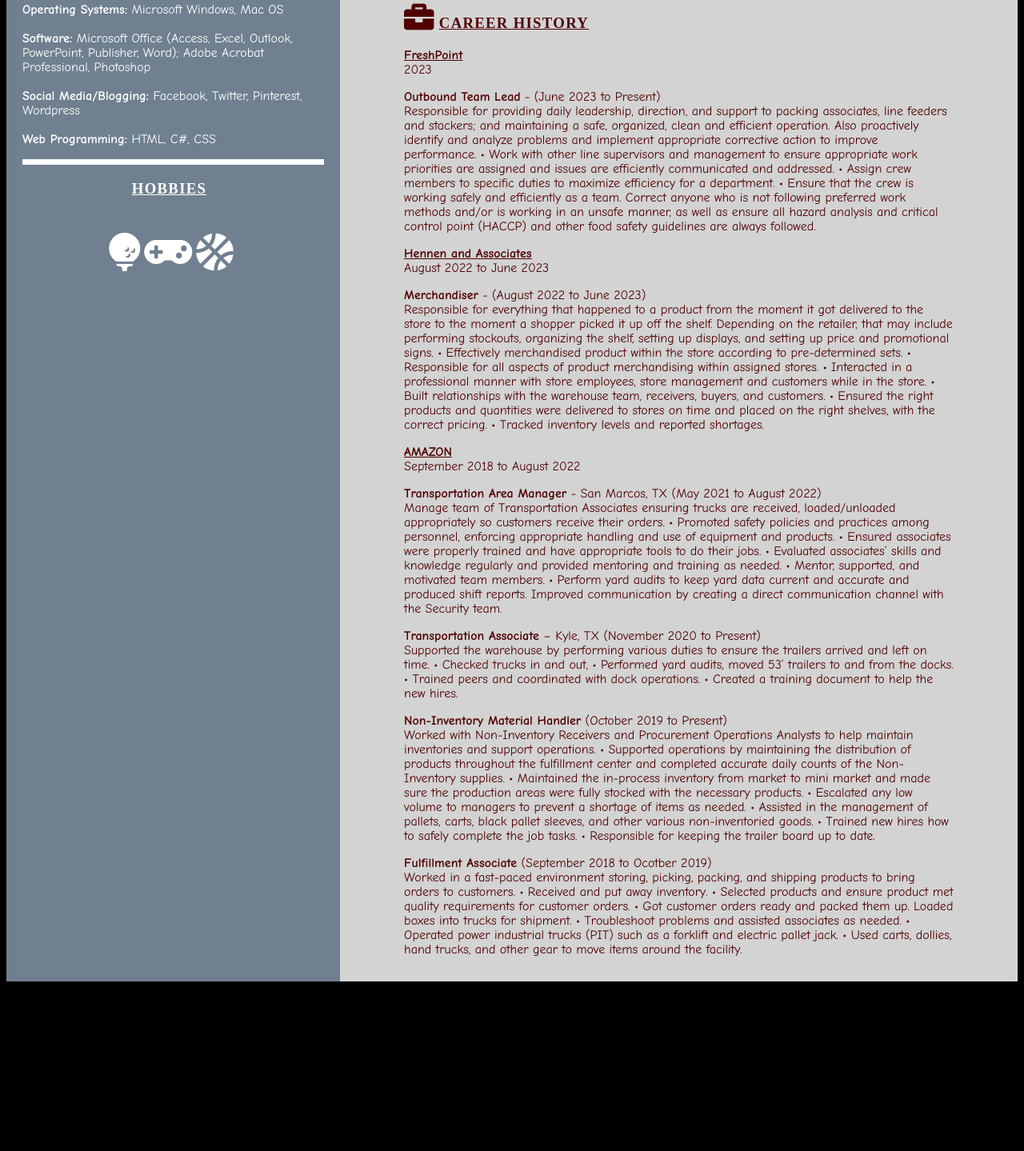
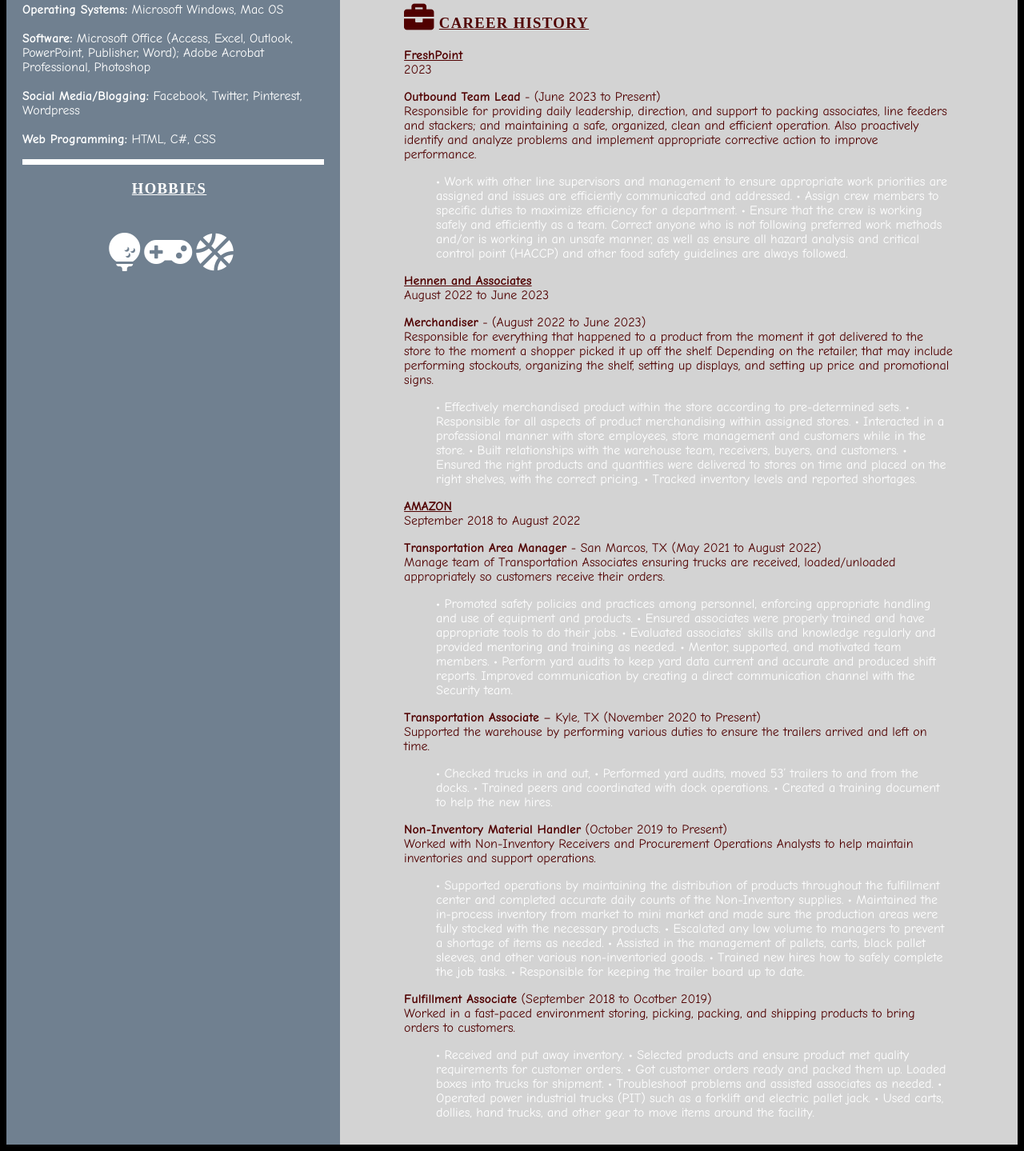
Before and after one commit to joshbaird17/resume, a plain HTML site: page index.html in a window 1280 px wide. Shown: the part 545-1984 px from the top of the page at 80% size. Before the commit the page ends 1780 px from the top, so only its background shows below. Drawn offline with Linux system fonts and the light colour scheme.

Commit message:
Update index.html
added bullet points

```diff
--- a/index.html
+++ b/index.html
@@ -76,59 +76,59 @@
                 <p><b>Outbound Team Lead</b> - (June 2023 to Present)<br>
                       Responsible for providing daily leadership, direction, and support to packing associates, line feeders and stackers; and maintaining a safe, organized, clean
                       and efficient operation. Also proactively identify and analyze problems and implement appropriate corrective action to improve performance.
-                     •	Work with other line supervisors and management to ensure appropriate work priorities are assigned and issues are efficiently communicated and addressed.
+                     <ul style=“list-style-type:circle>•	Work with other line supervisors and management to ensure appropriate work priorities are assigned and issues are efficiently communicated and addressed.
                      •	Assign crew members to specific duties to maximize efficiency for a department.
                      •	Ensure that the crew is working safely and efficiently as a team. Correct anyone who is not following preferred work methods and/or is working
                         in an unsafe manner, as well as ensure all hazard analysis and critical control point (HACCP) and other food safety guidelines are always followed.
-               </p>
+               </ul></p>
                    <p><b><u>Hennen and Associates</b></u><br>August 2022 to June 2023</p>
                 <p><b>Merchandiser</b> - (August 2022 to June 2023)<br>
                       Responsible for everything that happened to a product from the moment it got delivered to the store to the moment a shopper picked it up
                       off the shelf. Depending on the retailer, that may include performing stockouts, organizing the shelf, setting up displays, and setting up
                       price and promotional signs.
-                     •	Effectively merchandised product within the store according to pre-determined sets.
+                     <ul style=“list-style-type:circle>•	Effectively merchandised product within the store according to pre-determined sets.
                      •	Responsible for all aspects of product merchandising within assigned stores.
                      •	Interacted in a professional manner with store employees, store management and customers while in the store.
                      •	Built relationships with the warehouse team, receivers, buyers, and customers.
                      •	Ensured the right products and quantities were delivered to stores on time and placed on the right shelves, with the correct pricing.
                      •	Tracked inventory levels and reported shortages.
-                   </p>
+                   </ul></p>
                    <p><b><u>AMAZON</b></u><br>September 2018 to August 2022</p>
                 <p><b>Transportation Area Manager</b> - San Marcos, TX (May 2021 to August 2022)<br>
                       Manage team of Transportation Associates ensuring trucks are received, loaded/unloaded appropriately so customers receive their orders.
-                     •	Promoted safety policies and practices among personnel, enforcing appropriate handling and use of equipment and products.
+                     <ul style=“list-style-type:circle>•	Promoted safety policies and practices among personnel, enforcing appropriate handling and use of equipment and products.
                      •	Ensured associates were properly trained and have appropriate tools to do their jobs.
                      •	Evaluated associates’ skills and knowledge regularly and provided mentoring and training as needed.
                      •	Mentor, supported, and motivated team members.
                      •	Perform yard audits to keep yard data current and accurate and produced shift reports. Improved communication by creating a direct
                         communication channel with the Security team.
-                   </p>
+                   </ul></p>
                <p><b>Transportation Associate</b> – Kyle, TX (November 2020 to Present)<br>
                       Supported the warehouse by performing various duties to ensure the trailers arrived and left on time.
-                     •	Checked trucks in and out,
+                     <ul style=“list-style-type:circle>•	Checked trucks in and out,
                      •	Performed yard audits, moved 53’ trailers to and from the docks.
                      •	Trained peers and coordinated with dock operations.
                      •	Created a training document to help the new hires.
-                  </p>
+                  </ul></p>
                <p><b>Non-Inventory Material Handler</b> (October 2019 to Present)<br>
                       Worked with Non-Inventory Receivers and Procurement Operations Analysts to help maintain inventories and support operations.
-                     •	Supported operations by maintaining the distribution of products throughout the fulfillment center and completed accurate daily counts of
+                     <ul style=“list-style-type:circle>•	Supported operations by maintaining the distribution of products throughout the fulfillment center and completed accurate daily counts of
                         the Non-Inventory supplies.
                      •	Maintained the in-process inventory from market to mini market and made sure the production areas were fully stocked with the necessary products.
                      •	Escalated any low volume to managers to prevent a shortage of items as needed.
                      •	Assisted in the management of pallets, carts, black pallet sleeves, and other various non-inventoried goods.
                      •	Trained new hires how to safely complete the job tasks.
                      •	Responsible for keeping the trailer board up to date.
-               </p>
+               </ul></p>
                <p><b>Fulfillment Associate</b> (September 2018 to Ocotber 2019)<br>
                       Worked in a fast-paced environment storing, picking, packing, and shipping products to bring orders to customers.
-                     •	Received and put away inventory.
+                     <ul style=“list-style-type:circle>•	Received and put away inventory.
                      •	Selected products and ensure product met quality requirements for customer orders.
                      •	Got customer orders ready and packed them up. Loaded boxes into trucks for shipment.
                      •	Troubleshoot problems and assisted associates as needed.
                      •	Operated power industrial trucks (PIT) such as a forklift and electric pallet jack.
                      •	Used carts, dollies, hand trucks, and other gear to move items around the facility.
-               </p>
+            </ul></p>
             </section>
          </div>
       </div>
```
